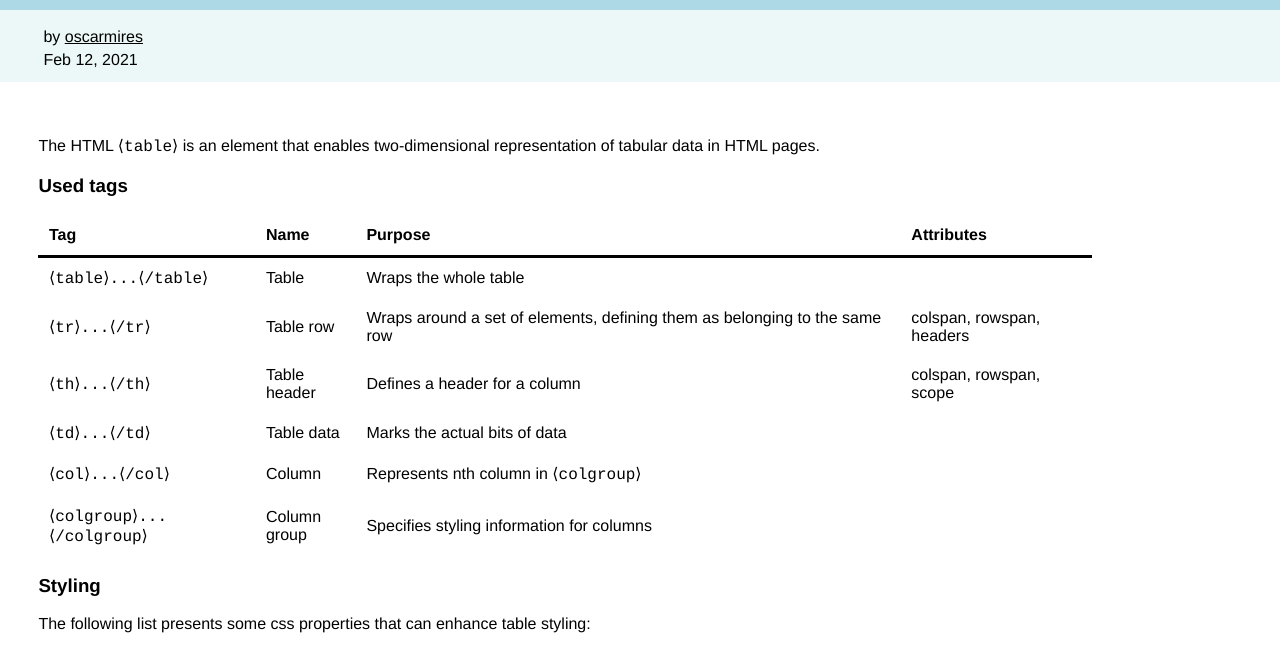
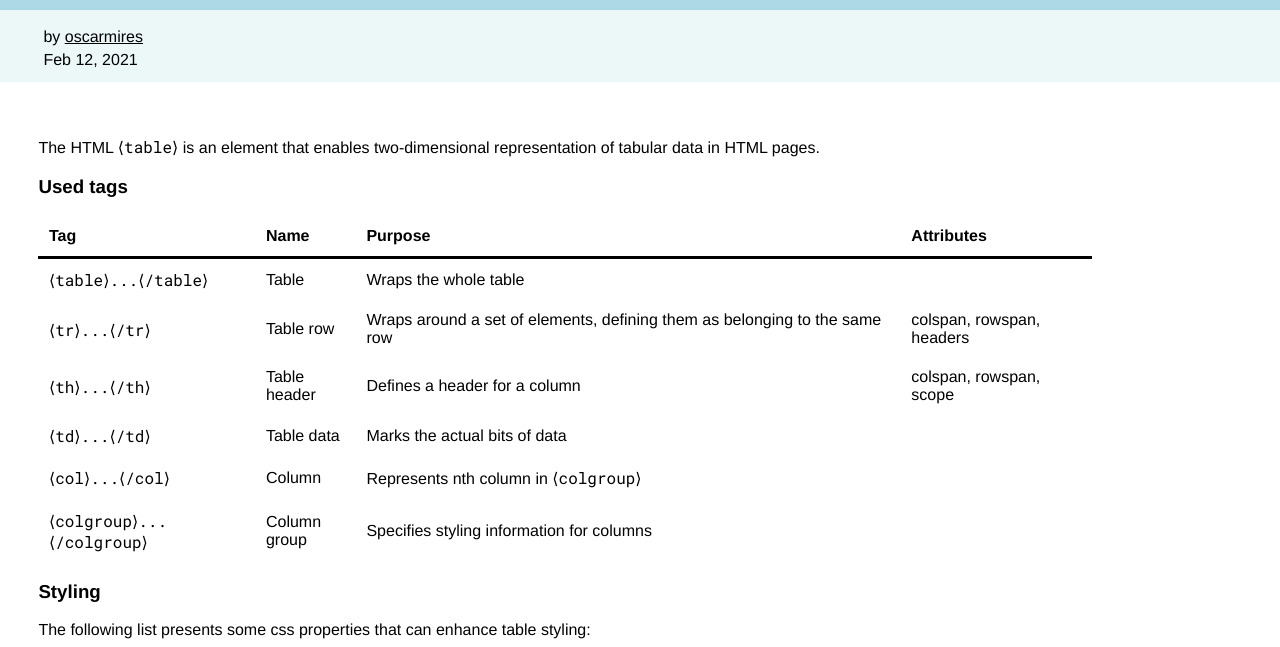
Before and after one commit to oscarmires/dasmoto, a plain HTML site: page tables-cheatsheet/cheatsheet.html in a window 1280 px wide. Shown: the part 123-770 px from the top of the page. Drawn offline with Linux system fonts and the light colour scheme.

Commit message:
Add font Roboto Mono

```diff
--- a/tables-cheatsheet/cheatsheet.html
+++ b/tables-cheatsheet/cheatsheet.html
@@ -4,6 +4,8 @@
     <meta charset="UTF-8">
     <meta http-equiv="X-UA-Compatible" content="IE=edge">
     <meta name="viewport" content="width=device-width, initial-scale=1.0">
+    <link rel="preconnect" href="https://fonts.gstatic.com">
+    <link href="https://fonts.googleapis.com/css2?family=Roboto+Mono&display=swap" rel="stylesheet">
     <link rel="stylesheet" href="cs_styles.css" type="text/css">
     <title>HTML Tables Cheatsheet</title>
 </head>
--- a/tables-cheatsheet/cs_styles.css
+++ b/tables-cheatsheet/cs_styles.css
@@ -42,7 +42,7 @@ main {
 }
 
 code, code pre {
-    font-family: "Courier";
+    font-family: "Roboto Mono", "Courier", monospace;
 }
 
 footer {
```
